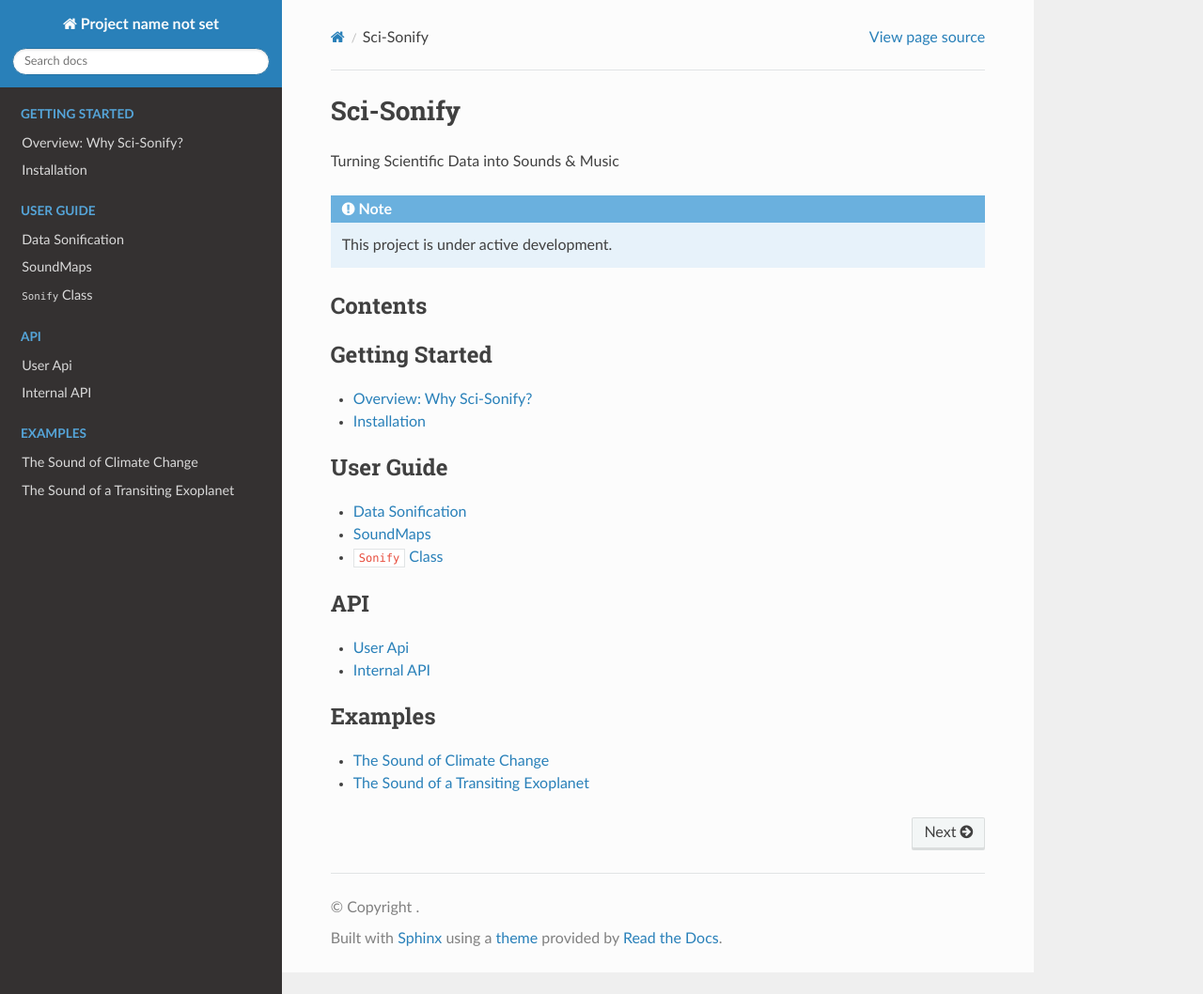
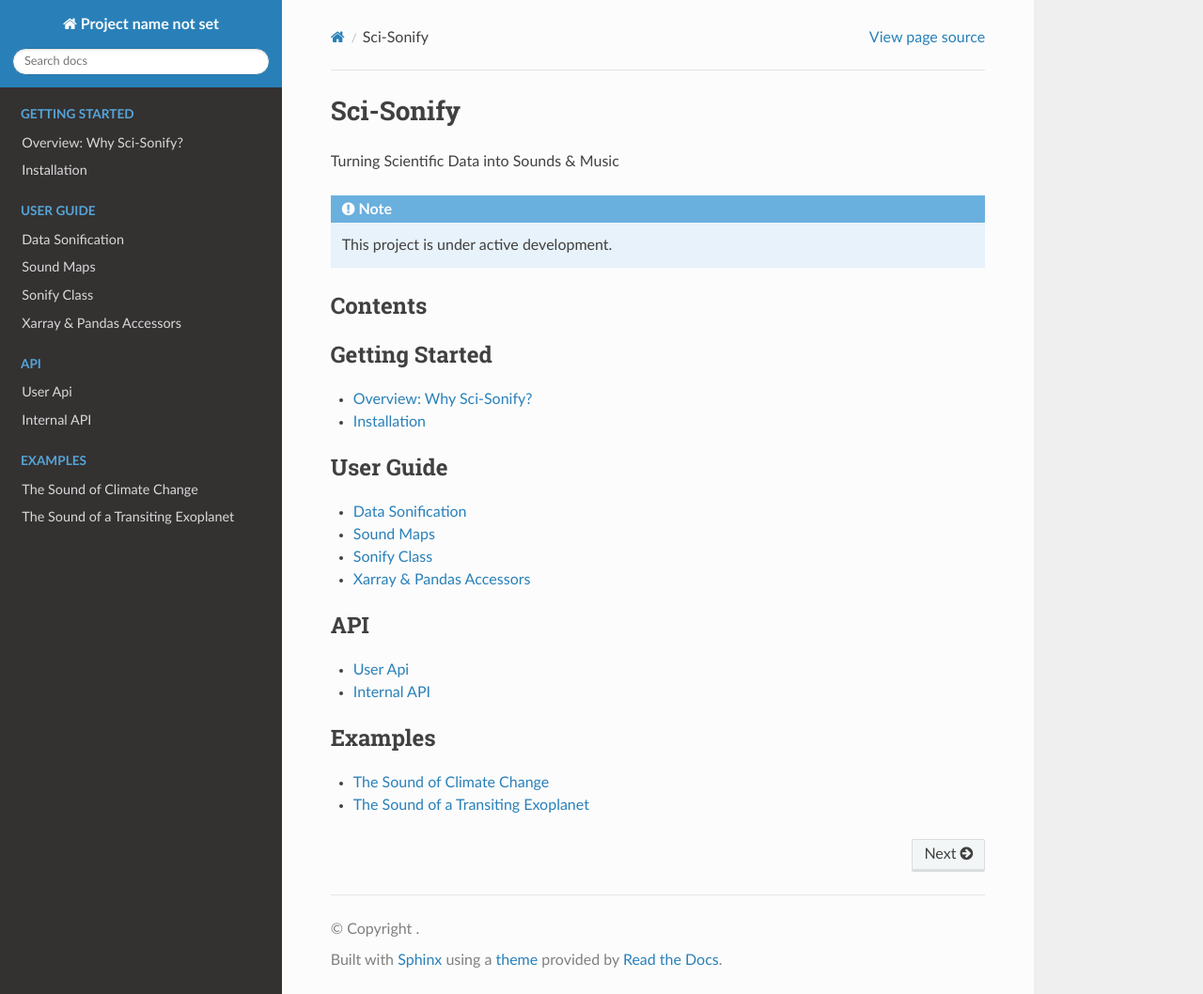
Before and after one commit to philipc2/sci-sonify, a Sphinx documentation site: the page built from docs/source/index.rst, in a window 1280 px wide and 1058 px high. Shown: the whole window at 94% size. Built offline with Sphinx 7.4.7 and the Read the Docs theme 2.0.0, drawn with Linux system fonts in a browser that asks for light colours.

Commit message:
work on doc structure

```diff
--- /dev/null
+++ b/docs/source/accessors.rst
@@ -0,0 +1,6 @@
+Xarray & Pandas Accessors
+=========================
+
+.. note::
+
+   Todo
--- a/docs/source/index.rst
+++ b/docs/source/index.rst
@@ -26,7 +26,7 @@ Contents
    sonification.rst
    soundmaps.rst
    sonify.rst
-
+   accessors.rst
 
 
 
--- a/docs/source/sonify.rst
+++ b/docs/source/sonify.rst
@@ -1,5 +1,5 @@
-``Sonify`` Class
-=========================
+Sonify Class
+============
 
 .. note::
 
--- a/docs/source/soundmaps.rst
+++ b/docs/source/soundmaps.rst
@@ -1,4 +1,4 @@
-SoundMaps
+Sound Maps
 =========
 
 .. note::
```
